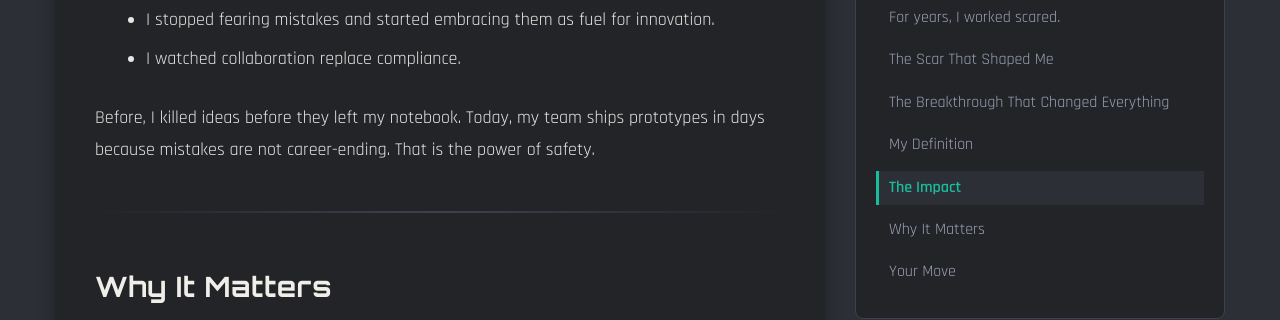
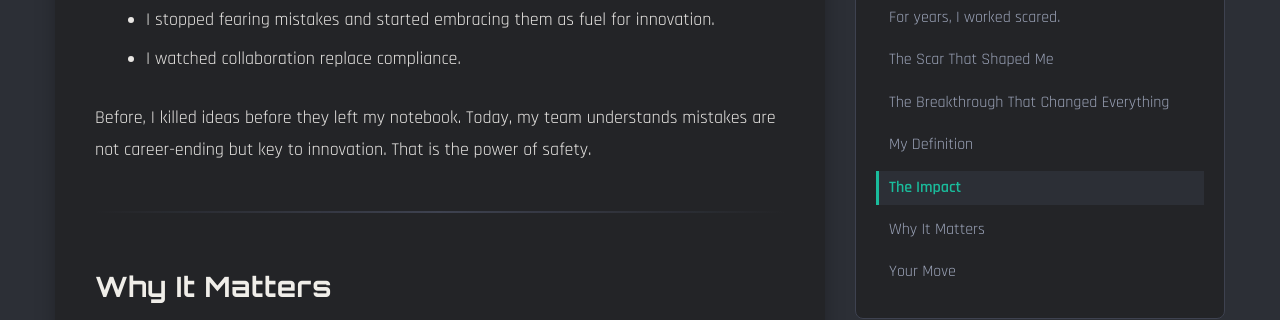
Before and after one commit to technicalanxiety/technicalanxiety.github.io, a Jekyll site: the page built from _posts/2025-11-24-psychological-safety.md, in a window 1280 px wide and 900 px high, scrolled down 3784 px. Shown: the part 154-474 px from the top of the window. Built offline with Jekyll 4.4.1, drawn with Linux system fonts in a browser that asks for light colours; nearby versions of some CDN libraries; comment, search, counter and statistics services are not loaded.

Commit message:
fix: minor editorial update to psychological safety post

```diff
--- a/_posts/2025-11-24-psychological-safety.md
+++ b/_posts/2025-11-24-psychological-safety.md
@@ -66,7 +66,7 @@ Once I embraced this, my career trajectory shifted.
 - I stopped fearing mistakes and started embracing them as fuel for innovation.
 - I watched collaboration replace compliance.
 
-Before, I killed ideas before they left my notebook. Today, my team ships prototypes in days because mistakes are not career-ending. That is the power of safety.
+Before, I killed ideas before they left my notebook. Today, my team understands mistakes are not career-ending but key to innovation. That is the power of safety.
 
 ---
 
```
